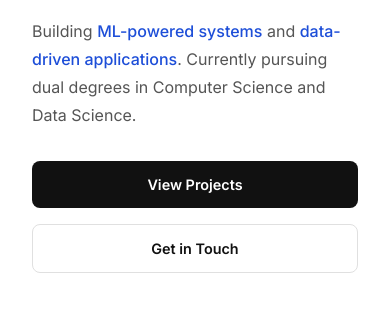
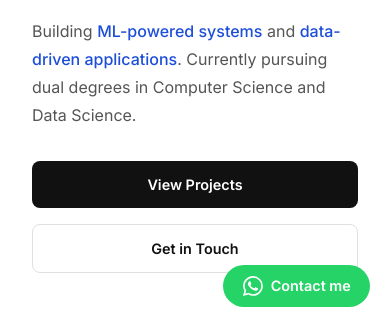
Before and after one commit to itsharoonurrasheed/itsharoonurrasheed.github.io, a website: page index.html in a window 390 px wide. Both pictures are taken after a click on the button "See Portfolio". Shown: the part 517-843 px from the top of the page. Drawn offline with Linux system fonts and the light colour scheme.

Commit message:
Add files via upload

```diff
--- a/index.html
+++ b/index.html
@@ -22,6 +22,8 @@
 
   <!-- Open Graph / Facebook -->
   <meta property="og:type" content="website">
+  <meta property="og:locale" content="en_US">
+  <meta property="og:site_name" content="Haroon Ur Rasheed Portfolio">
   <meta property="og:url" content="https://haroonurrasheed.dev">
   <meta property="og:title" content="Haroon Ur Rasheed">
   <meta property="og:description" content="Software Engineer | Flutter Developer | Founder of NexTech">
@@ -36,7 +38,9 @@
 
   <!-- Additional SEO -->
   <meta name="author" content="Haroon Ur Rasheed">
-  <meta name="robots" content="index, follow">
+  <meta name="publisher" content="Haroon Ur Rasheed">
+  <meta name="robots" content="index, follow, max-snippet:-1, max-image-preview:large, max-video-preview:-1">
+  <meta name="theme-color" content="#ffffff">
   <link rel="canonical" href="https://haroonurrasheed.dev">
 
   <!-- Favicon -->
@@ -242,7 +246,7 @@
         <p>
           I build AI-powered systems and data-driven applications, from ML pipelines
           to production-ready software. I work across both CS and DS — currently completing
-          a dual BS degree.
+          a dual BS degree. Additionally, I am the Founder of NexTech Forge, where I lead the development of modern and innovative software solutions.
         </p>
         <p>
           I'm a software engineer working across AI/ML and full-stack development.
@@ -548,6 +552,14 @@
     <p class="footer-copy">&copy; 2026 Haroon Ur Rasheed. All rights reserved.</p>
   </footer>
 
+  <!-- WhatsApp Floating Button -->
+  <a href="https://wa.me/923259369691" class="whatsapp-float" target="_blank" aria-label="Chat on WhatsApp">
+    <svg width="24" height="24" viewBox="0 0 16 16" fill="currentColor" xmlns="http://www.w3.org/2000/svg">
+      <path d="M13.601 2.326A7.854 7.854 0 0 0 7.994 0C3.627 0 .068 3.558.064 7.926c0 1.399.366 2.76 1.057 3.965L0 16l4.204-1.102a7.933 7.933 0 0 0 3.79.965h.004c4.368 0 7.926-3.558 7.93-7.93A7.898 7.898 0 0 0 13.6 2.326zM7.994 14.521a6.573 6.573 0 0 1-3.356-.92l-.24-.144-2.494.654.666-2.433-.156-.251a6.56 6.56 0 0 1-1.007-3.505c0-3.626 2.957-6.584 6.591-6.584a6.56 6.56 0 0 1 4.66 1.931 6.557 6.557 0 0 1 1.928 4.66c-.004 3.639-2.961 6.592-6.592 6.592zm3.615-4.934c-.197-.099-1.17-.578-1.353-.646-.182-.065-.315-.099-.445.099-.133.197-.513.646-.627.775-.114.133-.232.148-.43.05-.197-.1-.836-.308-1.592-.985-.59-.525-.985-1.175-1.103-1.372-.114-.198-.011-.304.088-.403.087-.088.197-.232.296-.346.1-.114.133-.198.198-.33.065-.134.034-.248-.015-.347-.05-.099-.445-1.076-.612-1.47-.16-.389-.323-.335-.445-.34-.114-.007-.247-.007-.38-.007a.729.729 0 0 0-.529.247c-.182.198-.691.677-.691 1.654 0 .977.71 1.916.81 2.049.098.133 1.394 2.132 3.383 2.992.47.205.84.326 1.129.418.475.152.904.129 1.246.08.38-.058 1.171-.48 1.338-.943.164-.464.164-.86.114-.943-.049-.084-.182-.133-.38-.232z"/>
+    </svg>
+    <span class="whatsapp-text">Contact me</span>
+  </a>
+
 </div><!-- /site -->
 
 <script src="main.js"></script>
--- a/style.css
+++ b/style.css
@@ -850,3 +850,52 @@ button{cursor:pointer;border:none;background:none;font-family:inherit}
     padding: 1.5rem;
   }
 }
+
+/* ── WhatsApp Floating Button ── */
+@keyframes pulse-green {
+  0% { box-shadow: 0 0 0 0 rgba(37, 211, 102, 0.7); }
+  70% { box-shadow: 0 0 0 15px rgba(37, 211, 102, 0); }
+  100% { box-shadow: 0 0 0 0 rgba(37, 211, 102, 0); }
+}
+
+.whatsapp-float {
+  position: fixed;
+  bottom: 30px;
+  right: 30px;
+  background-color: #25d366;
+  color: #FFF;
+  border-radius: 50px;
+  display: flex;
+  align-items: center;
+  justify-content: center;
+  gap: 10px;
+  padding: 0.8rem 1.4rem;
+  box-shadow: 0 4px 14px rgba(37, 211, 102, 0.4);
+  z-index: 999;
+  transition: transform 0.3s, box-shadow 0.3s, background-color 0.3s;
+  text-decoration: none;
+  font-family: var(--font);
+  font-weight: 600;
+  font-size: 1rem;
+  animation: pulse-green 2s infinite;
+}
+.whatsapp-float:hover {
+  transform: translateY(-5px) scale(1.05);
+  box-shadow: 0 6px 20px rgba(37, 211, 102, 0.6);
+  background-color: #1ebe57;
+  color: #FFF;
+  animation: none;
+}
+@media(max-width: 768px) {
+  .whatsapp-float {
+    bottom: 20px;
+    right: 20px;
+    padding: 0.6rem 1.2rem;
+    font-size: 0.9rem;
+    gap: 8px;
+  }
+  .whatsapp-float svg {
+    width: 20px;
+    height: 20px;
+  }
+}
```
